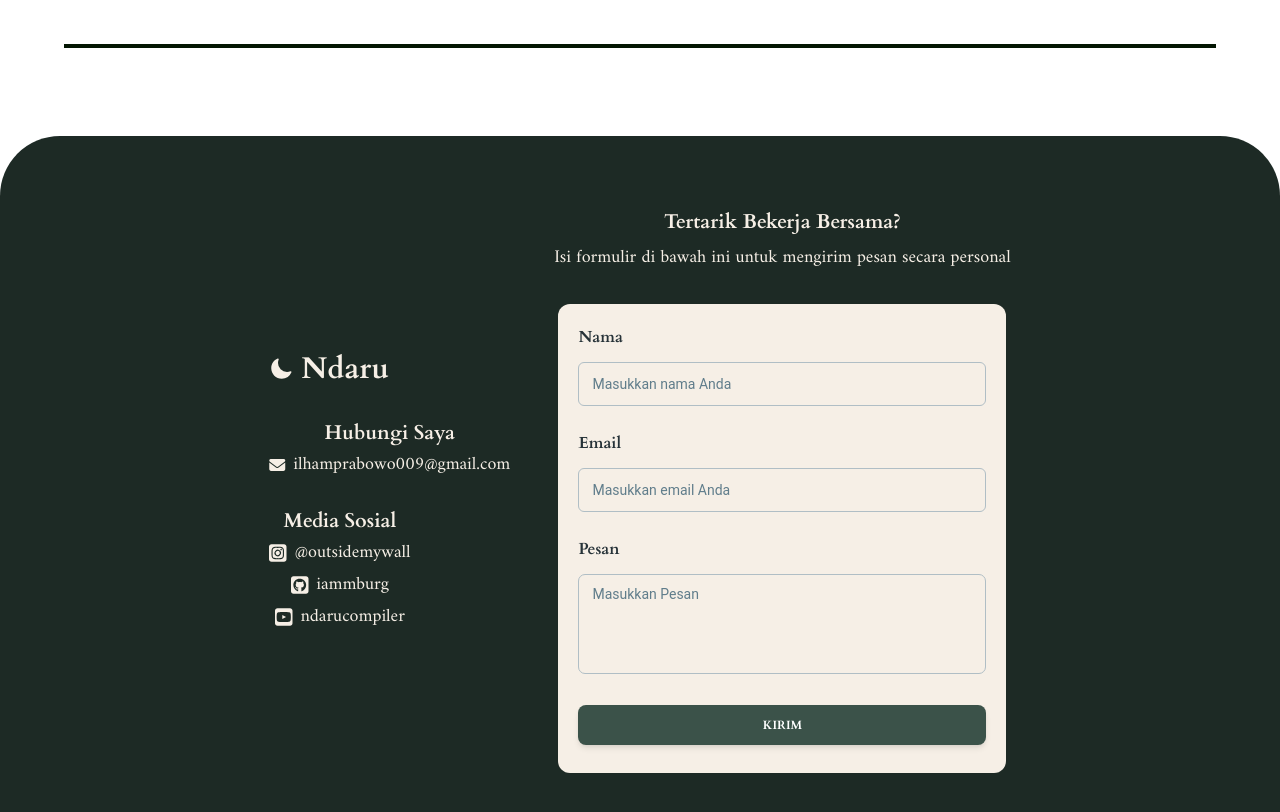
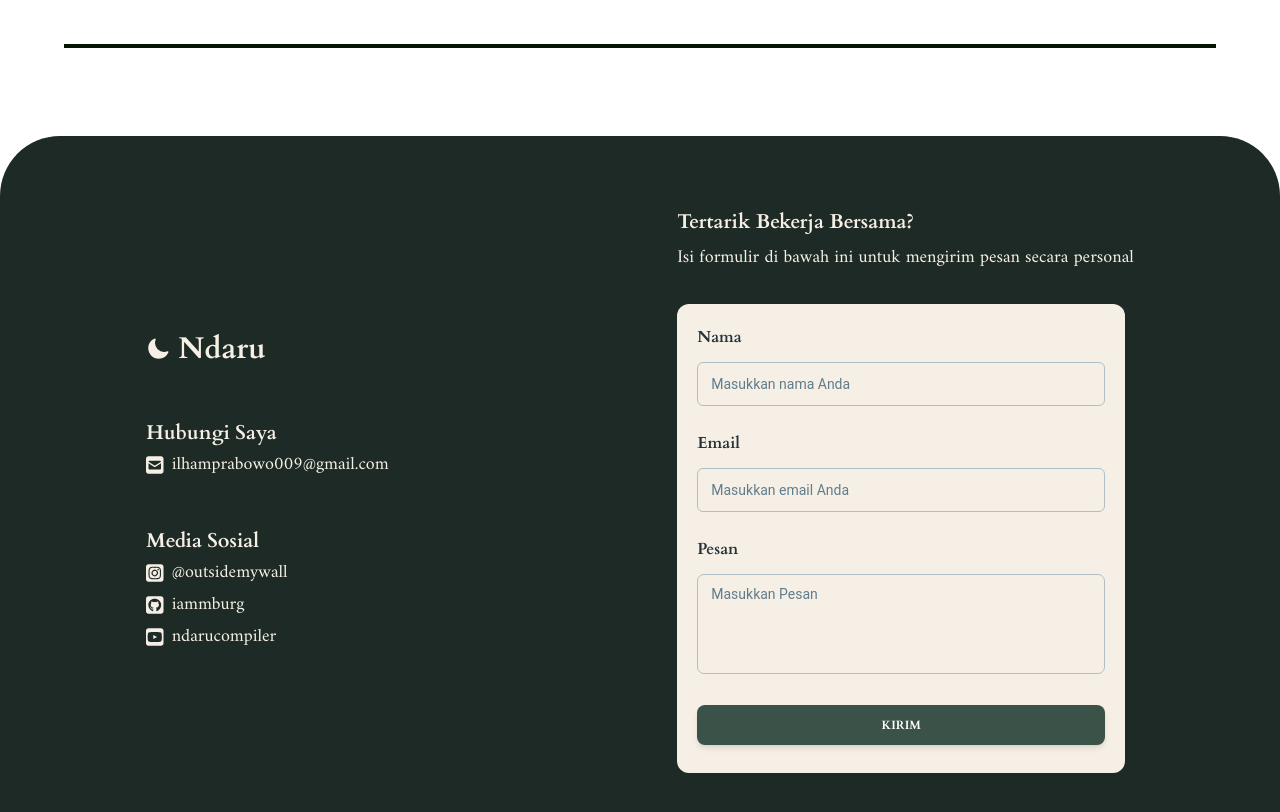
Before and after one commit to iammburg/DailyDoa, a React (Vite) app: page / in a window 1280 px wide. Shown: the part 2640-3452 px from the top of the page. Built offline with nearby package versions, Linux system fonts and the light colour scheme; no server answers.

Commit message:
fix: add footer responsive

```diff
--- a/src/pages/Footer.jsx
+++ b/src/pages/Footer.jsx
@@ -1,4 +1,5 @@
 import { FontAwesomeIcon } from "@fortawesome/react-fontawesome";
+import { faEnvelopeSquare } from "@fortawesome/free-solid-svg-icons";
 import {
   faInstagramSquare,
   faGithubSquare,
@@ -15,8 +16,8 @@ import {
 export default function Footer() {
   return (
     <div className="footer w-full">
-      <div className="footer__container container mx-auto flex max-w-screen-xxl flex-col items-center justify-center gap-7 rounded-t-[60px] bg-color-shadow px-7 pb-24 pt-16 lg:flex-row">
-        <div className="footer__contact flex flex-col items-center justify-between p-2 lg:items-start lg:justify-start">
+      <div className="footer__container container mx-auto flex max-w-screen-xxl flex-col items-center justify-center gap-7 rounded-t-[60px] bg-color-shadow px-7 pb-24 pt-16 lg:flex-row lg:justify-around">
+        <div className="footer__contact flex flex-col items-center justify-between gap-5 p-2 lg:items-start lg:justify-between">
           <div className="mb-8 flex flex-row items-center justify-center gap-2">
             <svg
               xmlns="http://www.w3.org/2000/svg"
@@ -35,28 +36,30 @@ export default function Footer() {
             </h4>
           </div>
 
-          <div className="mb-7 flex flex-col items-center justify-center gap-1">
+          <div className="mb-7 flex flex-col items-center justify-center gap-1 lg:items-start lg:justify-start">
             <h4 className="font-cardo text-xl font-bold text-color-cream">
               Hubungi Saya
             </h4>
 
-            <span className="">
-              <i className="fa-solid fa-envelope flex flex-row items-center justify-center gap-2 text-color-cream">
-                <h5 className="font-amiri text-lg font-normal text-color-cream">
+            <span className="flex flex-row items-center justify-center gap-2">
+              <FontAwesomeIcon
+                icon={faEnvelopeSquare}
+                className="text-color-cream"
+                size="lg"
+              />
+              <h5 className="font-amiri text-lg text-color-cream">
                 <a href="mailto:ilhamprabowo009@gmail.com" target="_blank">
                   ilhamprabowo009@gmail.com
                 </a>
               </h5>
-              </i>
             </span>
           </div>
 
-          <div className="flex flex-col items-center justify-center gap-1">
+          <div className="flex flex-col items-center justify-center gap-1 lg:items-start lg:justify-start">
             <h4 className="font-cardo text-xl font-bold text-color-cream">
               Media Sosial
             </h4>
 
-            <div className="flex flex-col items-center justify-center gap-1">
             <span className="flex flex-row items-center justify-center gap-2">
               <FontAwesomeIcon
                 icon={faInstagramSquare}
@@ -103,12 +106,11 @@ export default function Footer() {
             </span>
           </div>
         </div>
-        </div>
 
         {/*  */}
 
-        <div className="footer__form flex flex-col items-center justify-center p-2">
-          <div className="mb-8 flex flex-col items-center justify-center gap-2">
+        <div className="footer__form flex flex-col items-center justify-center p-2 lg:items-start lg:justify-start">
+          <div className="mb-8 flex flex-col items-center justify-center gap-2 lg:items-start lg:justify-start">
             <h4 className="text-center font-cardo text-xl font-bold text-color-cream">
               Tertarik Bekerja Bersama?
             </h4>
```
Lines whose indentation alone changed are shown as unchanged.
